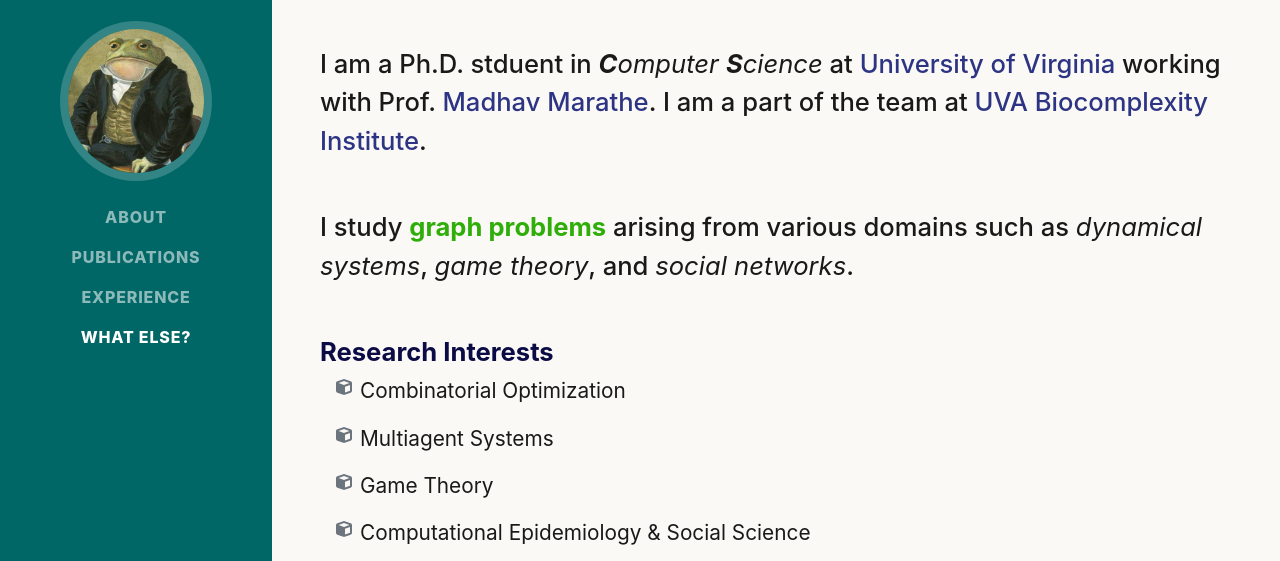
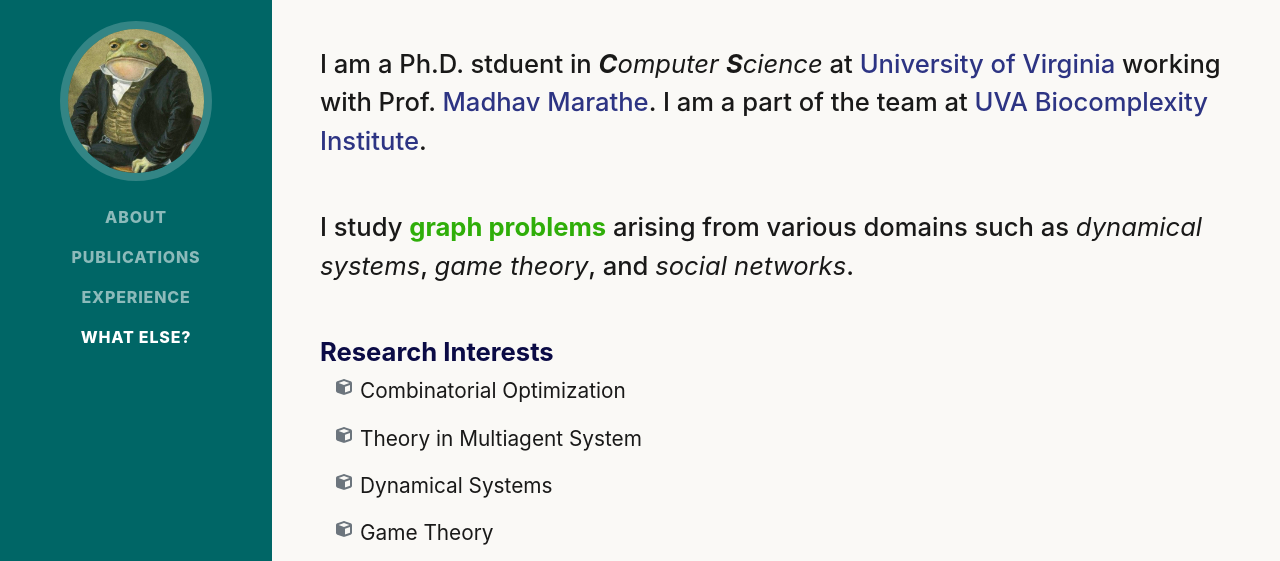
Before and after one commit to bridgelessqiu/zirouq.github.io, a plain HTML site: page index.html in a window 1280 px wide. Shown: the part 215-776 px from the top of the page. Drawn offline with nearby package versions, Linux system fonts and the light colour scheme; a web font is replaced by a local one.

Commit message:
Update index.html

```diff
--- a/index.html
+++ b/index.html
@@ -62,7 +62,11 @@
                         </li>
                         <li>
                             <span class="fa-li"><i class="fas fa-cube"></i></span>
-                            <p>Multiagent Systems</p>
+                            <p>Theory in Multiagent System</p>
+                        </li>
+                        <li>
+                            <span class="fa-li"><i class="fas fa-cube"></i></span>
+                            <p>Dynamical Systems</p>
                         </li>
                         <li>
                             <span class="fa-li"><i class="fas fa-cube"></i></span>
```
